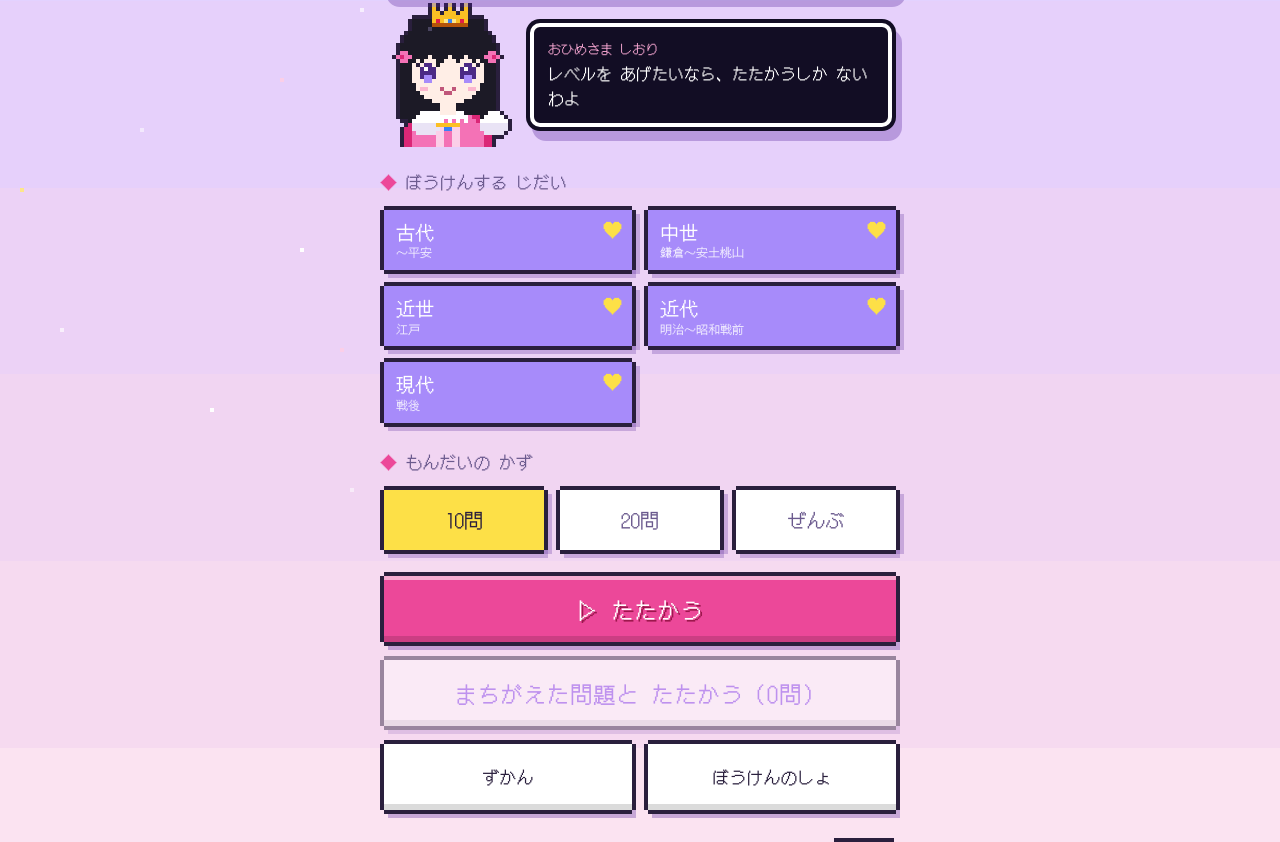
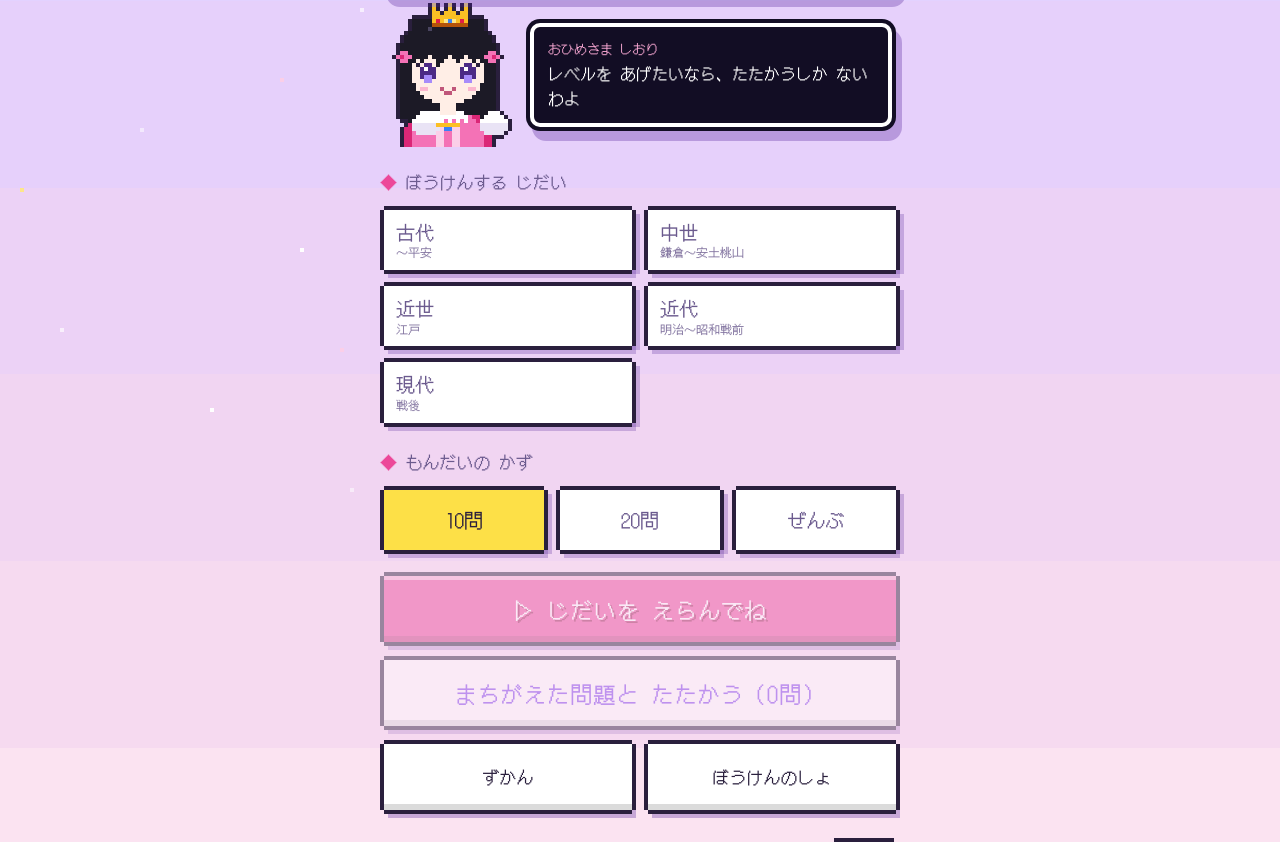
Before and after one commit to clubman621-git/history-quiz, a plain HTML site: page index.html in a window 1280 px wide. Shown: the part 372-1214 px from the top of the page. Drawn offline with Linux system fonts and the light colour scheme.

Commit message:
時代は最初すべてオフにし、選んでからたたかう形に
Co-Authored-By: Claude Opus 5.5 <noreply@anthropic.com>
Claude-Session: https://claude.ai/code/session_01WbTBvjsEwFuJSDhKhKmM34

```diff
--- a/index.html
+++ b/index.html
@@ -581,7 +581,7 @@ applyGuide($("showGuide").checked);
 $("showGuide").addEventListener("change", e => applyGuide(e.target.checked));
 
 // ---- スタート画面 ----
-$("eras").innerHTML = ERAS.map(e => `<label class="pxbox"><input type="checkbox" value="${e}" checked>${e}<small>${ERA_NOTE[e]}</small></label>`).join("");
+$("eras").innerHTML = ERAS.map(e => `<label class="pxbox"><input type="checkbox" value="${e}">${e}<small>${ERA_NOTE[e]}</small></label>`).join("");
 const selectedEras = () => [...document.querySelectorAll("#eras input:checked")].map(i => i.value);
 function renderStatus() {
   const L = levelOf(save.exp);
@@ -596,7 +596,9 @@ function refreshHome() {
   renderStatus();
   $("missCount").textContent = miss.size;
   $("review").disabled = miss.size === 0;
-  $("start").disabled = selectedEras().length === 0;
+  const none = selectedEras().length === 0;
+  $("start").disabled = none;
+  $("start").textContent = none ? "じだいを えらんでね" : "たたかう";
   say("guideHome", "normal", line(miss.size >= 5 && Math.random() < 0.4 ? "review" : "home"));
 }
 $("eras").addEventListener("change", refreshHome);
--- a/sw.js
+++ b/sw.js
@@ -2,7 +2,7 @@
 // アプリは端末に保存した分だけで動き、ふだんはほぼ通信しません。
 // index.html などを更新したら、必ず VERSION の数字を上げてください。
 // そうすると次に開いたときに新しい版をまとめて取り込み、その次の起動から反映されます。
-const VERSION = "history-quiz-v10";
+const VERSION = "history-quiz-v11";
 const FILES = ["./", "./index.html", "./manifest.webmanifest", "./icons/icon-180.png", "./icons/icon-512.png", "./fonts/dot.woff2"];
 
 self.addEventListener("install", e => {
```
